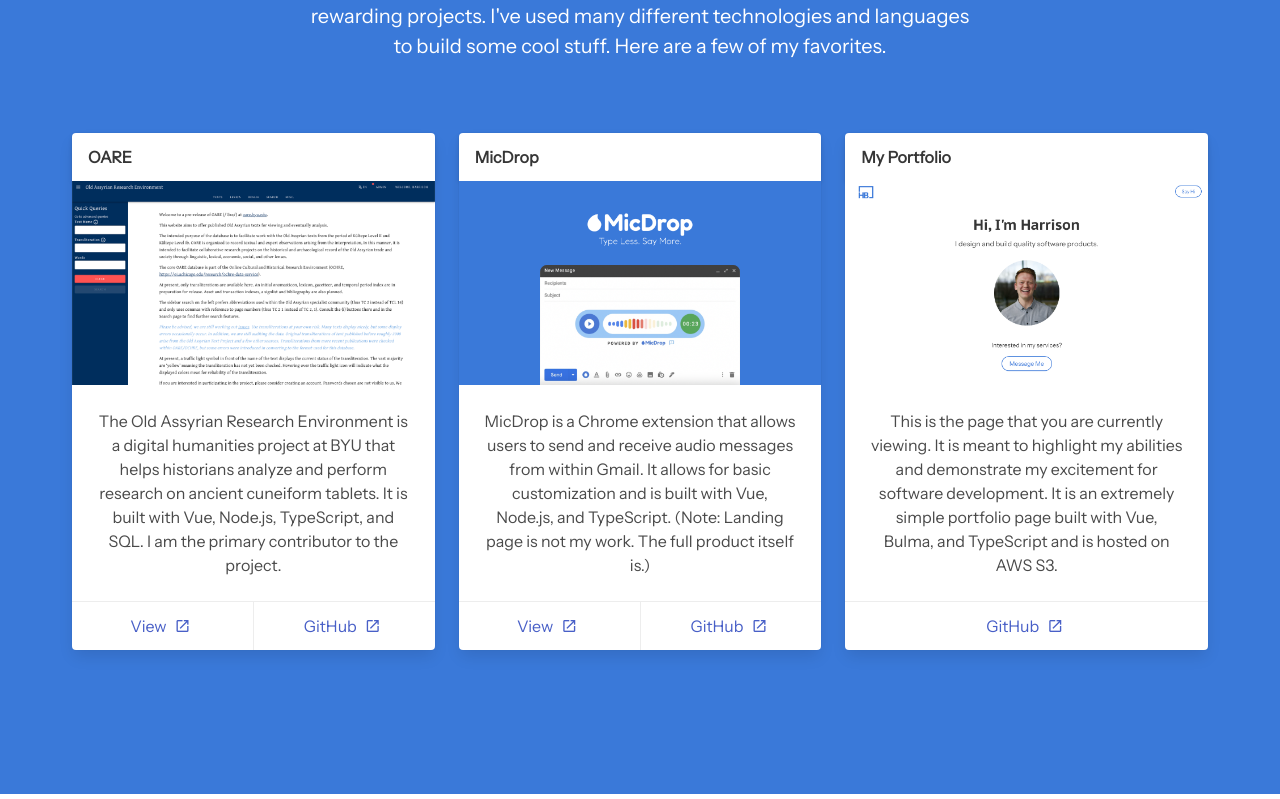
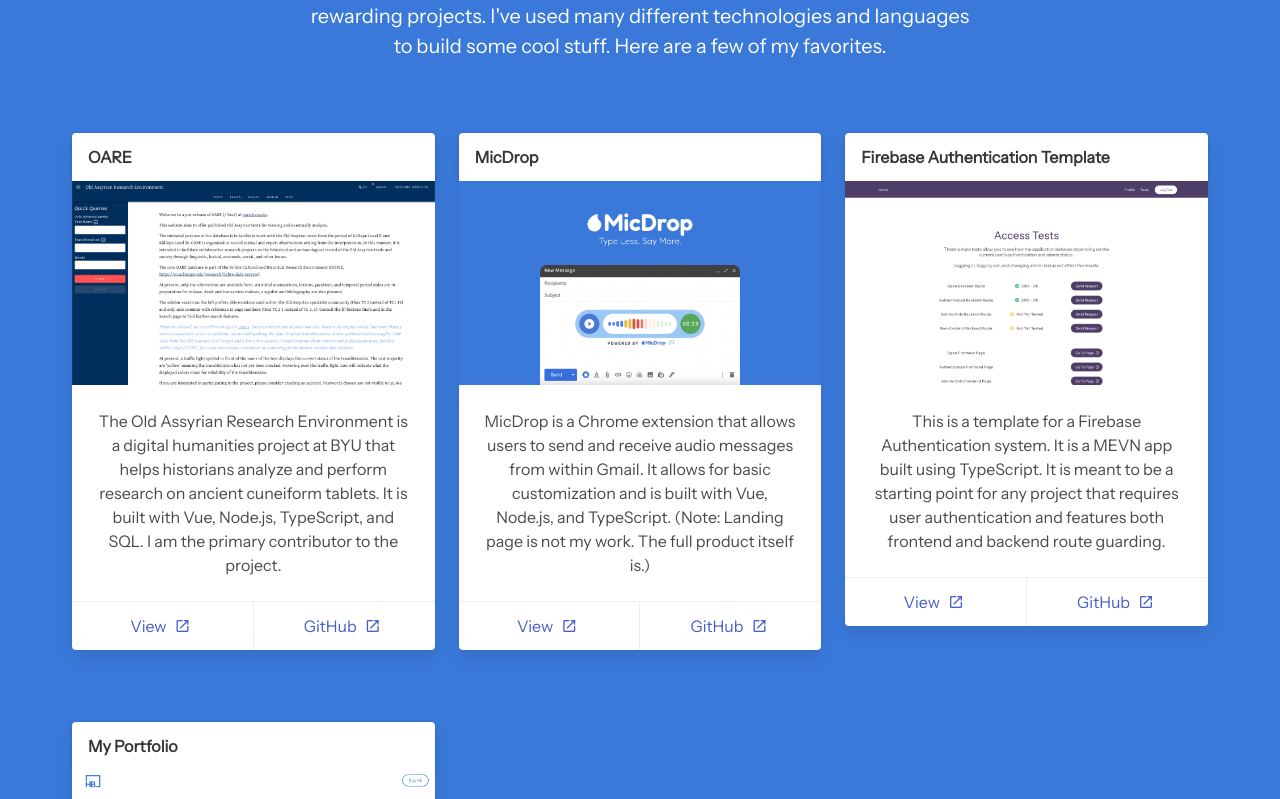
Before and after one commit to hbludworth/portfolio, a Vue app: page / in a window 1280 px wide. Shown: the part 2481-3280 px from the top of the page. Built offline with nearby package versions, Linux system fonts and the light colour scheme; a web font is replaced by a local one.

Commit message:
added firebase auth project

```diff
--- a/src/views/HomeView.vue
+++ b/src/views/HomeView.vue
@@ -90,8 +90,8 @@
           </h2>
         </div>
       </div>
-      <div class="columns is-centered mt-6">
-        <div class="column is-one-third" v-for="(project, idx) in myProjects" :key="idx">
+      <div v-for="(chunk, idx) in chunkedProjects" :key="idx" class="columns mt-6">
+        <div class="column is-one-third" v-for="(project, innerIdx) in chunk" :key="innerIdx">
           <ProjectCard
             :title="project.title"
             :imagePath="project.imagePath"
@@ -223,7 +223,7 @@ import SkillColumn from '@/components/SkillColumn.vue';
 import TestimonialView from '@/components/TestimonialView.vue';
 import ProjectCard from '@/components/ProjectCard.vue';
 import ExperienceView from '@/components/ExperienceView.vue';
-import { ref, type Ref } from 'vue';
+import { ref, type Ref, computed } from 'vue';
 
 interface SkillColumnTemplate {
   icon: string;
@@ -342,6 +342,14 @@ const myProjects: Ref<ProjectTemplate[]> = ref([
     githubLink: 'https://github.com/hbludworth/micdrop',
   },
   {
+    title: 'Firebase Authentication Template',
+    imagePath: 'firebase.png',
+    description:
+      'This is a template for a Firebase Authentication system. It is a MEVN app built using TypeScript. It is meant to be a starting point for any project that requires user authentication and features both frontend and backend route guarding.',
+    viewLink: 'https://auth.harrisonbludworth.com',
+    githubLink: 'https://github.com/hbludworth/firebase-template',
+  },
+  {
     title: 'My Portfolio',
     imagePath: 'portfolio.png',
     description:
@@ -349,6 +357,16 @@ const myProjects: Ref<ProjectTemplate[]> = ref([
     githubLink: 'https://github.com/hbludworth/portfolio',
   },
 ]);
+
+const chunkedProjects = computed(() => {
+  const myProjectsCopy = myProjects.value;
+  const chunkedArrays = [];
+  const chunkSize = 3;
+  while (myProjects.value.length > 0) {
+    chunkedArrays.push(myProjectsCopy.splice(0, chunkSize));
+  }
+  return chunkedArrays;
+});
 
 interface ExperienceTemplate {
   company: string;
```
Also changed, not shown: src/assets/firebase.png (added).
